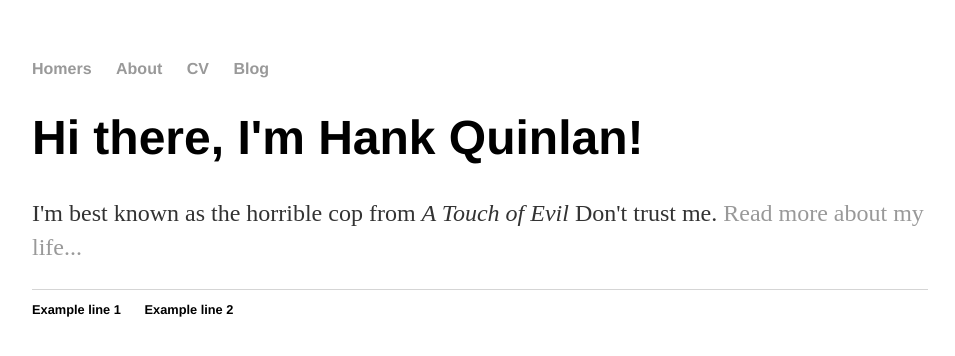
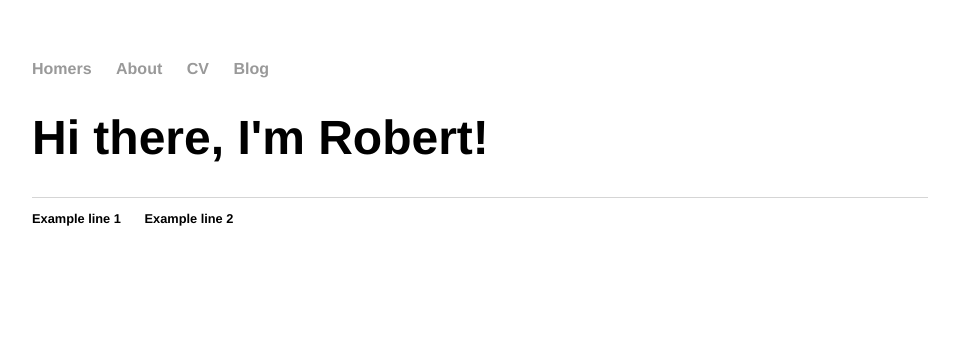
Before and after one commit to thedayismine/thedayismine.github.io, a Jekyll site: the page built from index.html, in a window 1280 px wide. Shown: the top 356 px of the page, without its empty margins (160-1115 px from the left). Built offline with Jekyll 4.4.1, drawn with Linux system fonts in a browser that asks for light colours.

Commit message:
Update index.html

```diff
--- a/index.html
+++ b/index.html
@@ -1,8 +1,8 @@
 ---
 layout: default
-title: Hank Quinlan, Horrible Cop
+title: RSM Swipe
 ---
 <div class="blurb">
-	<h1>Hi there, I'm Hank Quinlan!</h1>
-	<p>I'm best known as the horrible cop from <em>A Touch of Evil</em> Don't trust me. <a href="/about">Read more about my life...</a></p>
+	<h1>Hi there, I'm Robert!</h1>
+
 </div><!-- /.blurb -->
```
